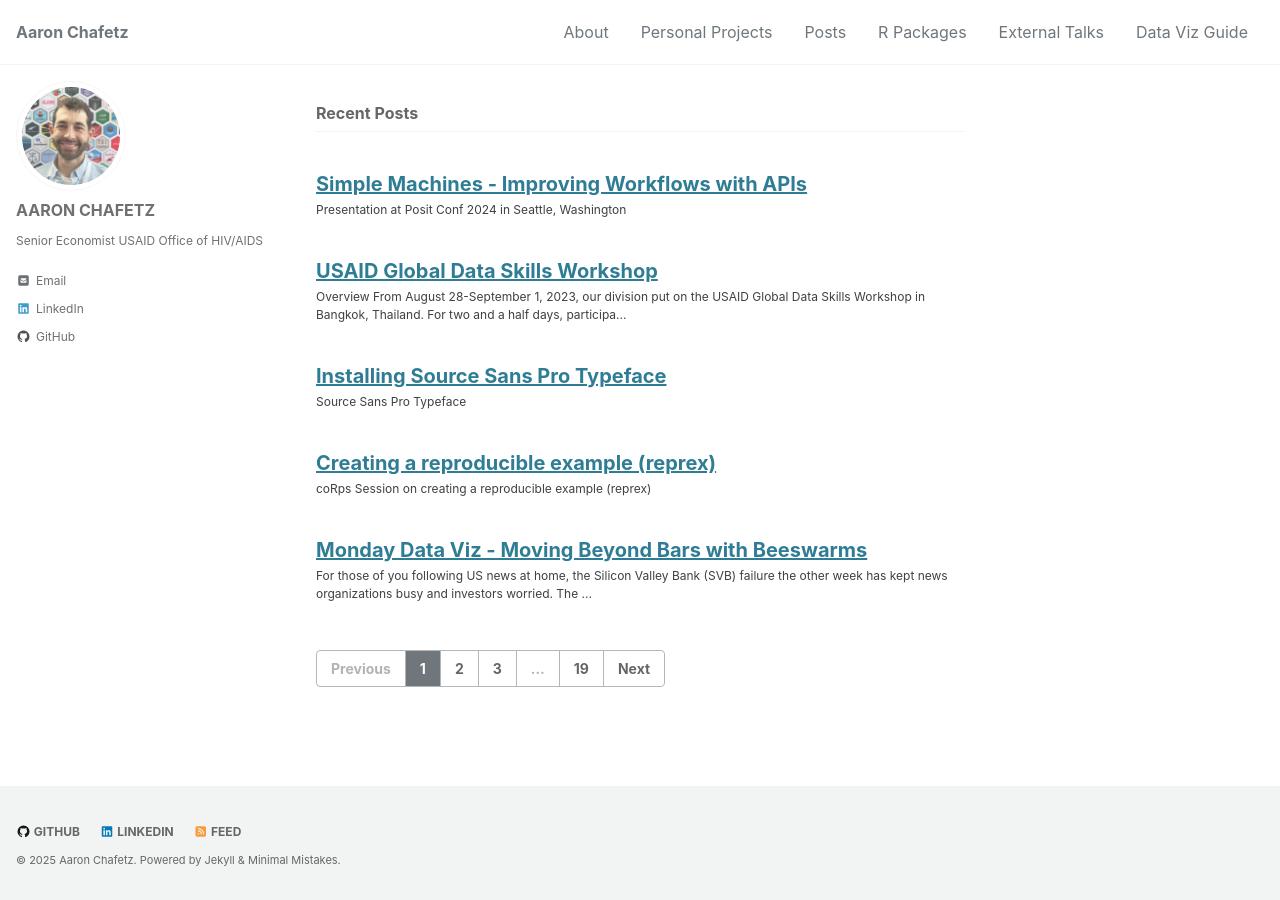
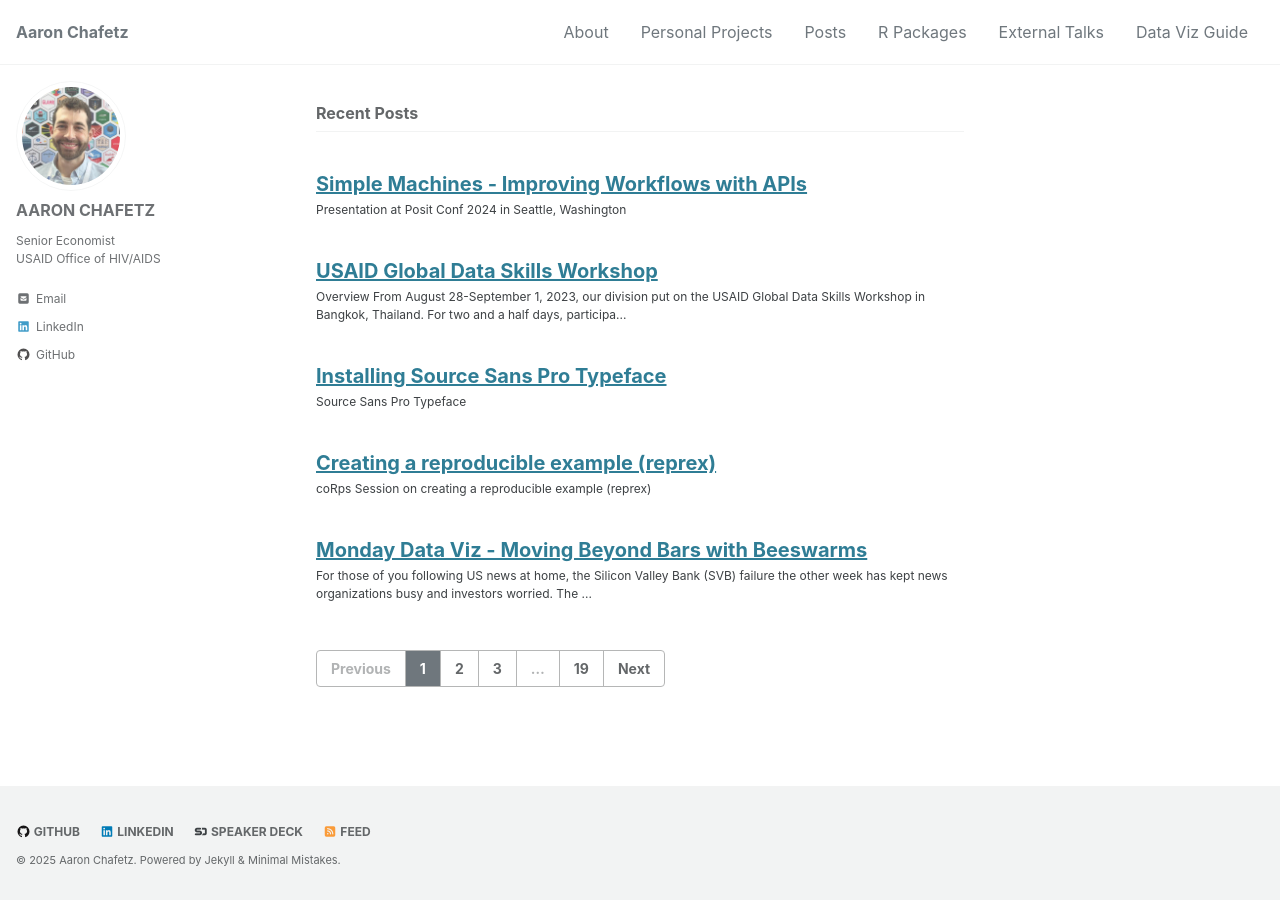
Before and after one commit to achafetz/achafetz.github.io, a Jekyll site: the page built from index.html, in a window 1280 px wide. Built offline with Jekyll 4.4.1, drawn with Linux system fonts in a browser that asks for light colours; cached includes are drawn as plain includes; the list of posts is cut into pages by our own code.

Commit message:
fix: trying again with speaderdeck

```diff
--- a/_config.yml
+++ b/_config.yml
@@ -57,7 +57,7 @@ plugins:
 author:
   name   : "AARON CHAFETZ"
   avatar : "/assets/images/bio-photo.jpg"
-  bio    : "Senior Economist
+  bio    : "Senior Economist <br>
             USAID Office of HIV/AIDS"
   email  : "achafetz@gmail.com"
   github : "achafetz"
@@ -72,6 +72,9 @@ footer:
     - label: "LinkedIn"
       icon: "fab fa-linkedin"
       url: "https://www.linkedin.com/in/aaron-chafetz/"
+    - label: "Speaker Deck"
+      icon: "fab fa-fw fa-speaker-deck"
+      url: "https://speakerdeck.com/achafetz"
 
 defaults:
   # _posts
```
